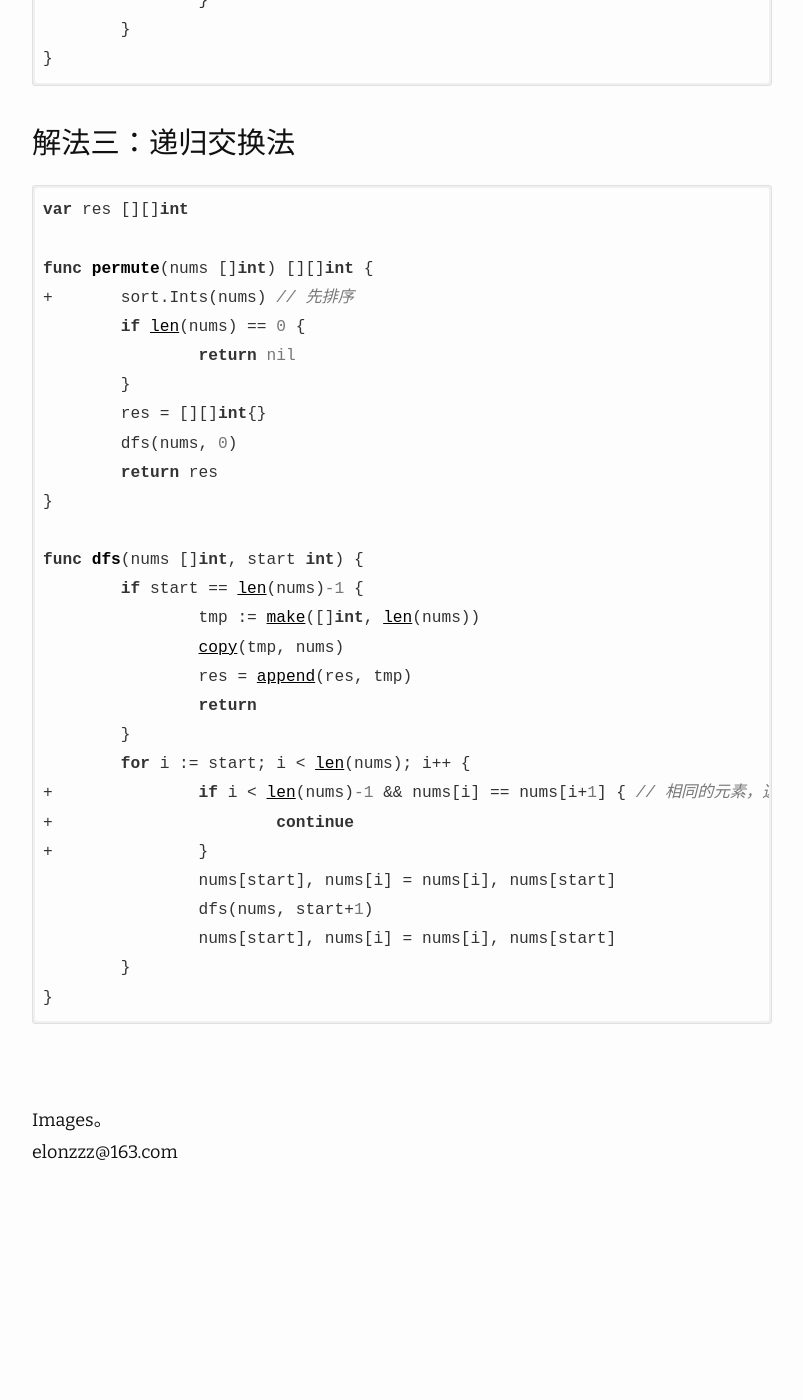
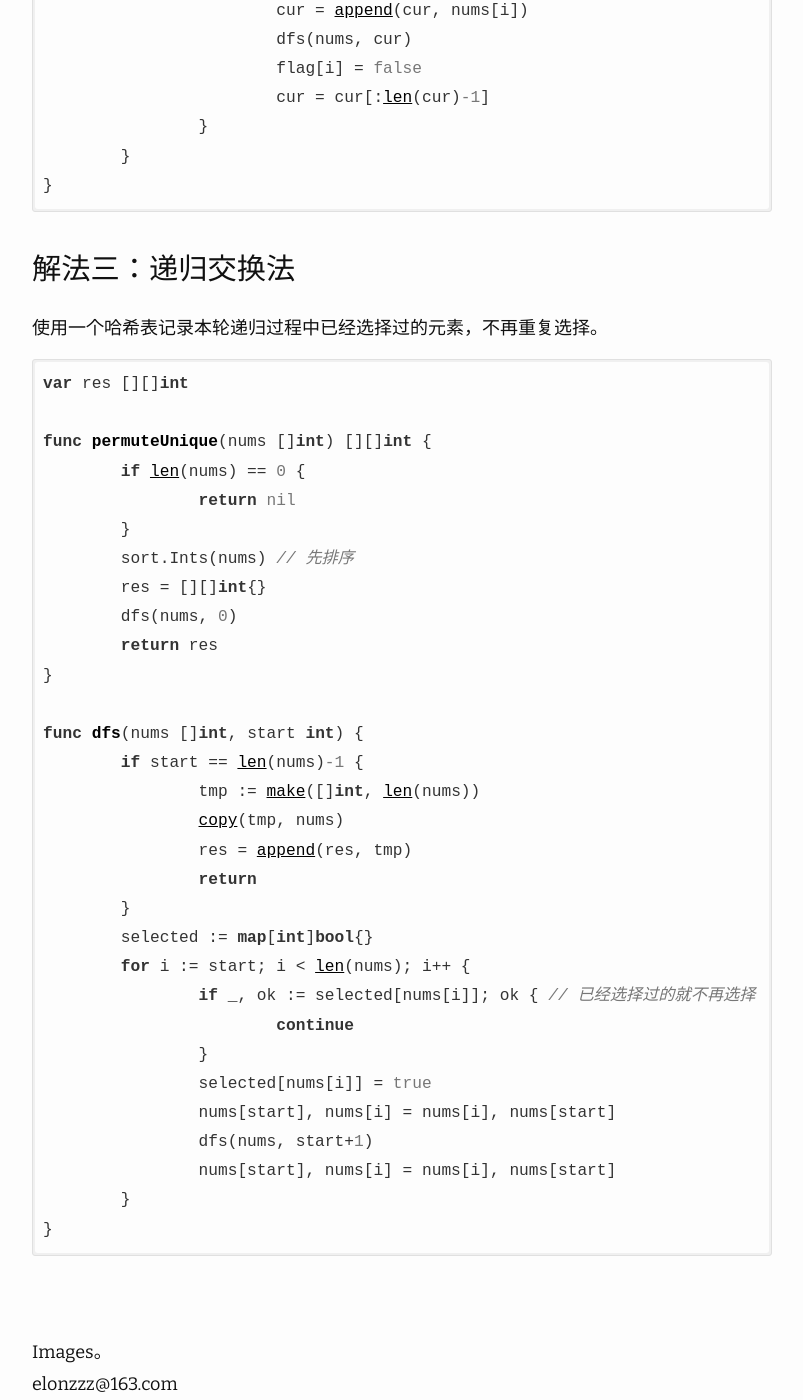
Before and after one commit to imageslr/blog, a Jekyll site: the page built from _posts/2020-01-27-leetcode-36.md, in a window 1280 px wide and 1400 px high, scrolled down 11188 px. Shown: the whole window, without its empty margins (238-1041 px from the left). Built offline with Jekyll 4.4.1, drawn with Linux system fonts in a browser that asks for light colours; nearby versions of some CDN libraries; formulas are drawn with MathJax 3; before the commit the page ends 12392 px from its top, so only the background shows below that; some of the changed text lies outside the part shown.

Commit message:
update post

````diff
--- a/_posts/2020-01-27-leetcode-36.md
+++ b/_posts/2020-01-27-leetcode-36.md
@@ -274,14 +274,17 @@ func dfs(nums []int, start int) {
 
 对于解法一，按照下一个排列的规则，当到达最后一个排列后，再下一个排列就是第一个排列。因此只需要不断取下一个排列，直到与第一个排列相等时终止。比较两个排列是否相等需要 $O(n)$，因此时间复杂度变为 $O(n^2 ×n!)$。代码略
 
-对于解法二与解法三，在每一轮递归时会选择一个元素，因此只需**在每轮递归时不重复选择相同的元素**即可。可以有两种方法避免选择重复元素，一种方法是**将数组排序，对于相同的元素，只选择最后一个**；另一种方法是使用一个哈希表记录本轮 `for` 循环已经选择过的元素，不再重复选择。
+对于解法二和解法三，在每一轮递归时会选择一个元素，因此只需**在每轮递归时不重复选择相同的元素**即可。可以有两种方法避免选择重复元素，一种方法是将原数组排序，相邻的相同元素，只选择最后一个；另一种方法是使用一个哈希表记录本轮递归过程中已经选择过的元素，不再重复选择。
+
+注意：第一种方法必须保留排序后的原数组，而解法三在交换的时候会修改原数组，因此只能使用第二种方法记录已选择过的元素。
 
 ### 解法二：回溯遍历法
+将原数组排序，相邻的相同元素，只选择最后一个。
 ```go
 var res [][]int
 var flag []bool
 
-func permute(nums []int) [][]int {
+func permuteUnique(nums []int) [][]int {
 	if len(nums) == 0 {
 		return nil
 	}
@@ -315,14 +318,15 @@ func dfs(nums, cur []int) {
 ```
 
 ### 解法三：递归交换法
+使用一个哈希表记录本轮递归过程中已经选择过的元素，不再重复选择。
 ```go
 var res [][]int
 
-func permute(nums []int) [][]int {
-+	sort.Ints(nums) // 先排序
+func permuteUnique(nums []int) [][]int {
 	if len(nums) == 0 {
 		return nil
 	}
+	sort.Ints(nums) // 先排序
 	res = [][]int{}
 	dfs(nums, 0)
 	return res
@@ -335,10 +339,12 @@ func dfs(nums []int, start int) {
 		res = append(res, tmp)
 		return
 	}
+	selected := map[int]bool{}
 	for i := start; i < len(nums); i++ {
-+		if i < len(nums)-1 && nums[i] == nums[i+1] { // 相同的元素，选择最后一个
-+			continue
-+		}
+		if _, ok := selected[nums[i]]; ok { // 已经选择过的就不再选择
+			continue
+		}
+		selected[nums[i]] = true
 		nums[start], nums[i] = nums[i], nums[start]
 		dfs(nums, start+1)
 		nums[start], nums[i] = nums[i], nums[start]
````
